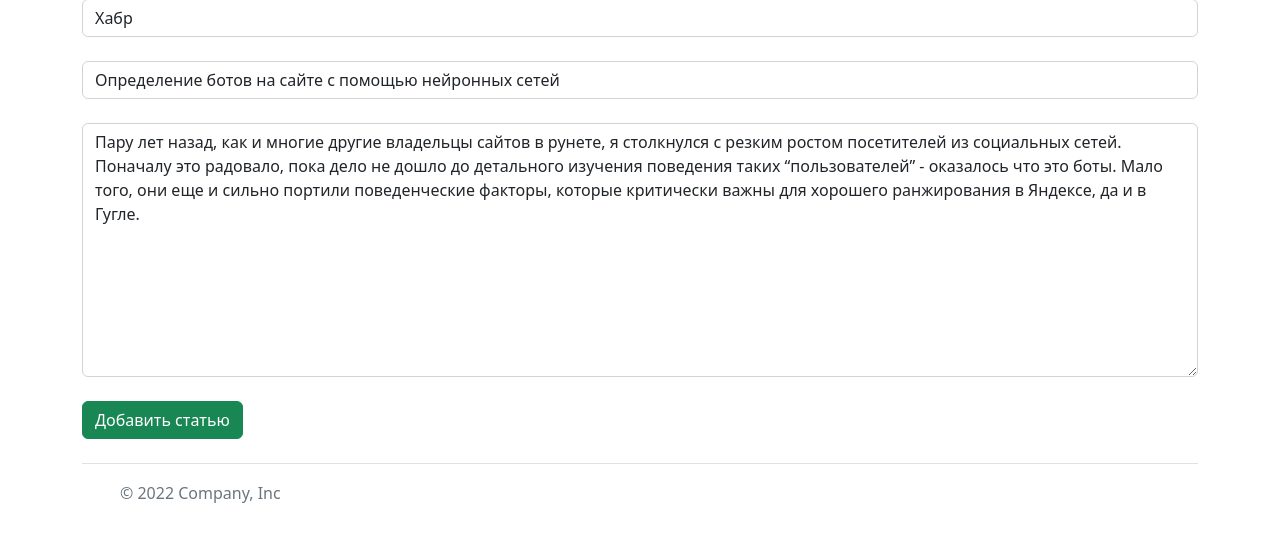
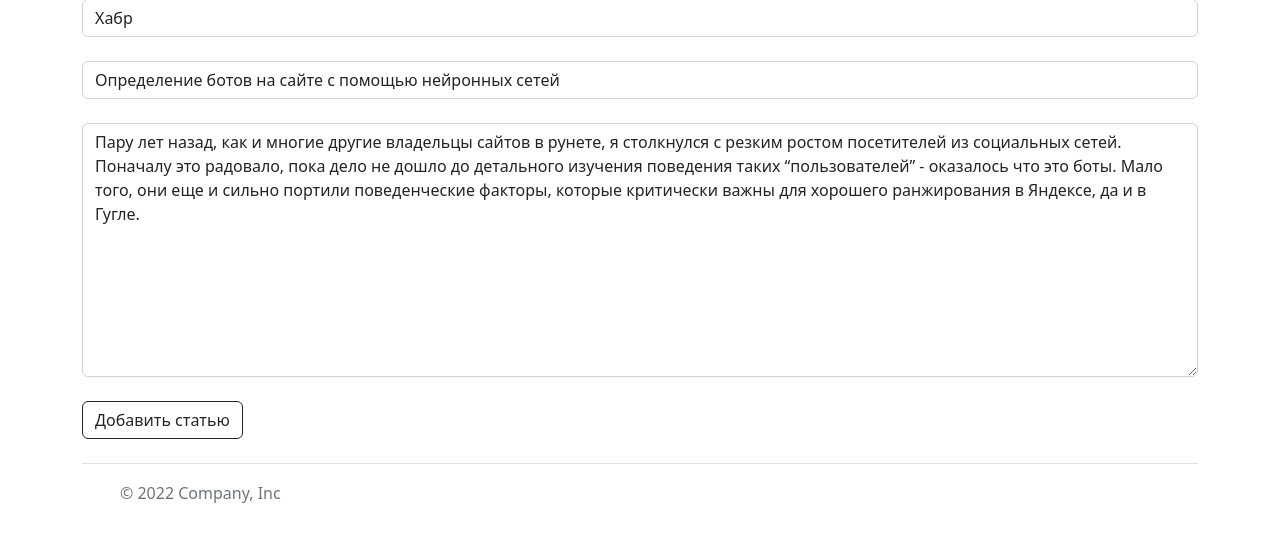
Before and after one commit to thekarenovich/web_psql, a Django app: page /news/2/update in a window 1280 px wide. Shown: the part 126-668 px from the top of the page. Run offline with Django 4.2, Linux system fonts and the light colour scheme; data comes from the database, SQL or seed files in the repository.

Commit message:
Update create.html

```diff
--- a/erik/news/templates/news/create.html
+++ b/erik/news/templates/news/create.html
@@ -21,7 +21,7 @@
             <!--<input type="time" placeholder="Время публикации" class="form-control"><br>-->
 
             <span>{{ error }}</span>
-            <button class="btn btn-success" type="submit">Добавить статью</button>
+            <button class="btn btn-outline-dark" type="submit">Добавить статью</button>
         </form>
     </div>
 {% endblock %}
```
